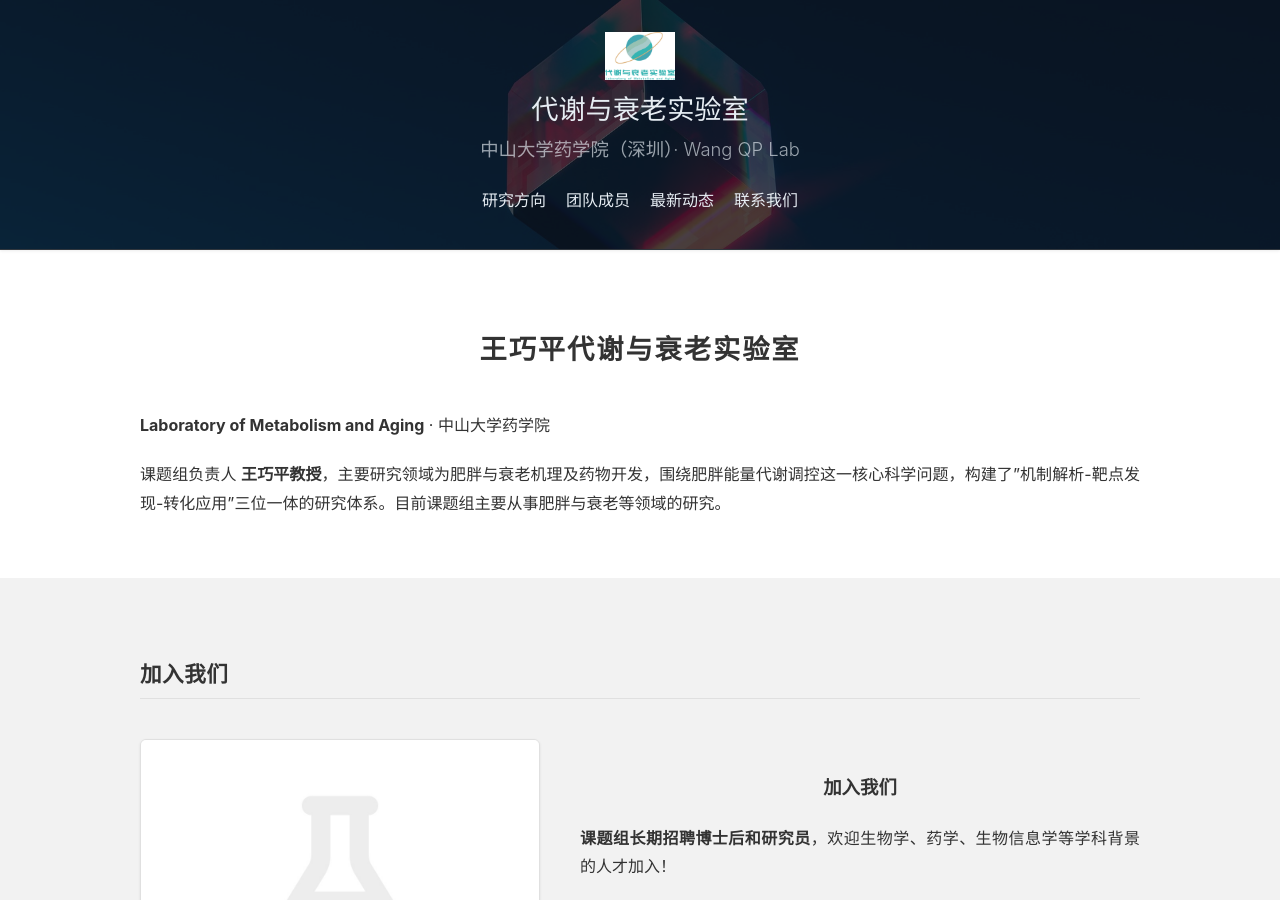
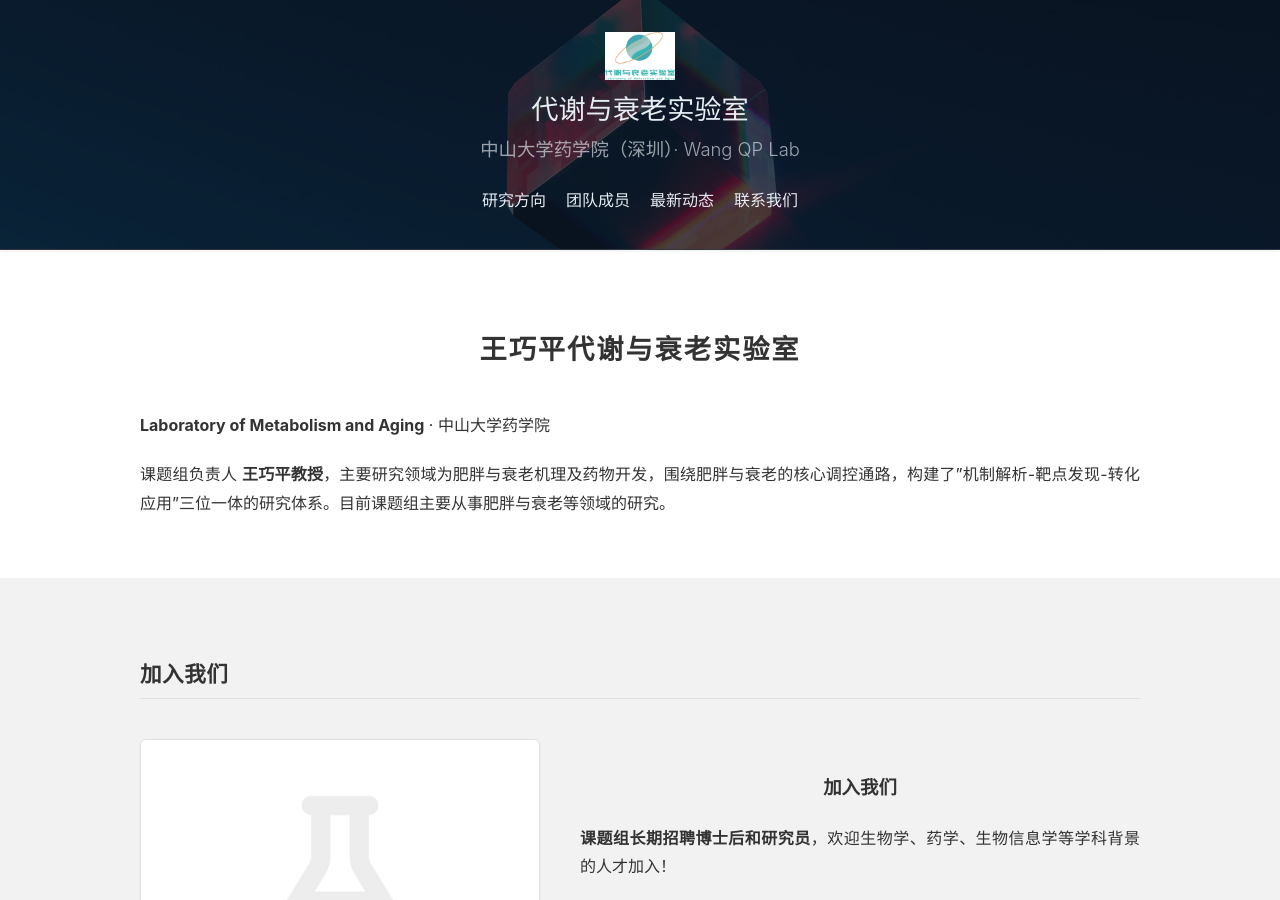
Before and after one commit to wangseeker/wangqp-lab, a Jekyll site: the page built from index.md, in a window 1280 px wide and 900 px high. Built offline with Jekyll 4.4.1, drawn with Linux system fonts in a browser that asks for light colours; a style sheet for code colours, icons or effects is not loaded.

```diff
--- a/index.md
+++ b/index.md
@@ -5,7 +5,7 @@
 
 **Laboratory of Metabolism and Aging** · 中山大学药学院
 
-课题组负责人 **王巧平教授**，主要研究领域为肥胖与衰老机理及药物开发，围绕肥胖能量代谢调控这一核心科学问题，构建了"机制解析-靶点发现-转化应用"三位一体的研究体系。目前课题组主要从事肥胖与衰老等领域的研究。
+课题组负责人 **王巧平教授**，主要研究领域为肥胖与衰老机理及药物开发，围绕肥胖与衰老的核心调控通路，构建了"机制解析-靶点发现-转化应用"三位一体的研究体系。目前课题组主要从事肥胖与衰老等领域的研究。
 
 {% include section.html %}
 
```
Also changed, not shown: .github/workflows/build-site.yaml.
